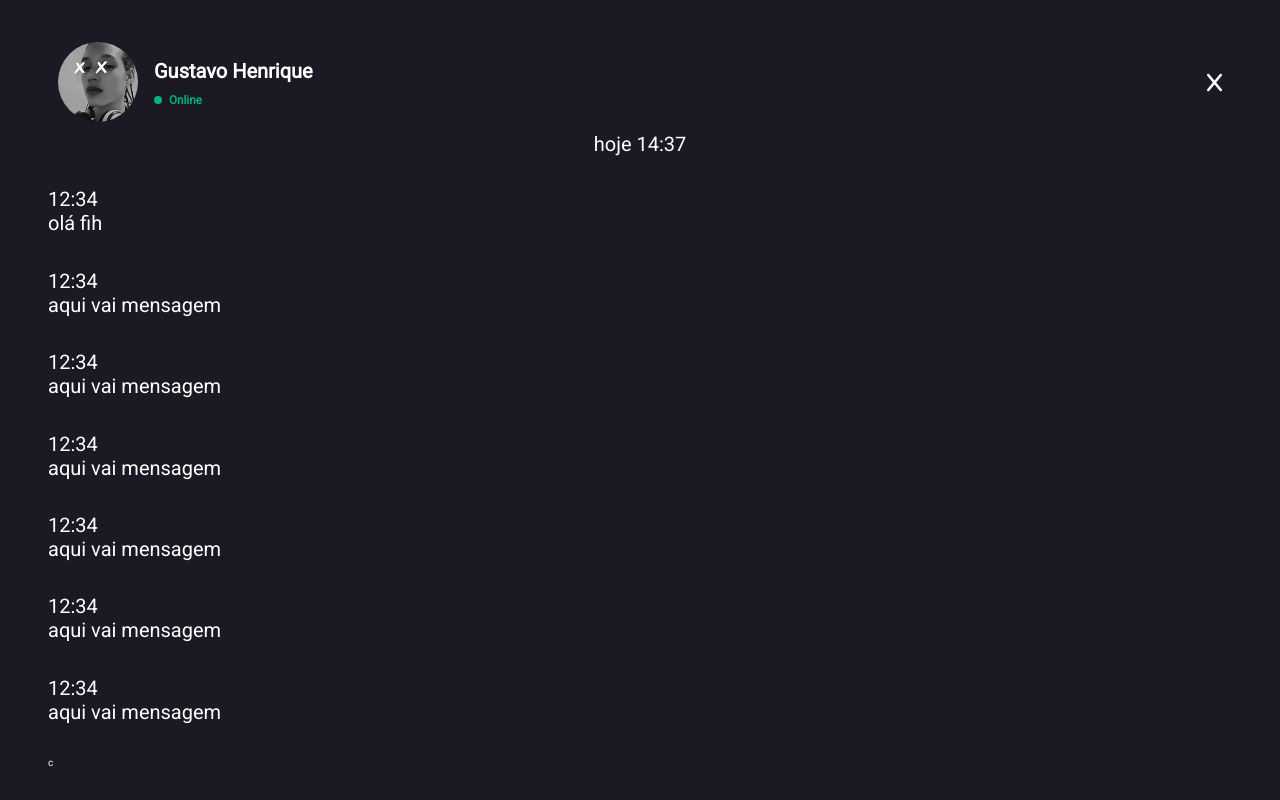
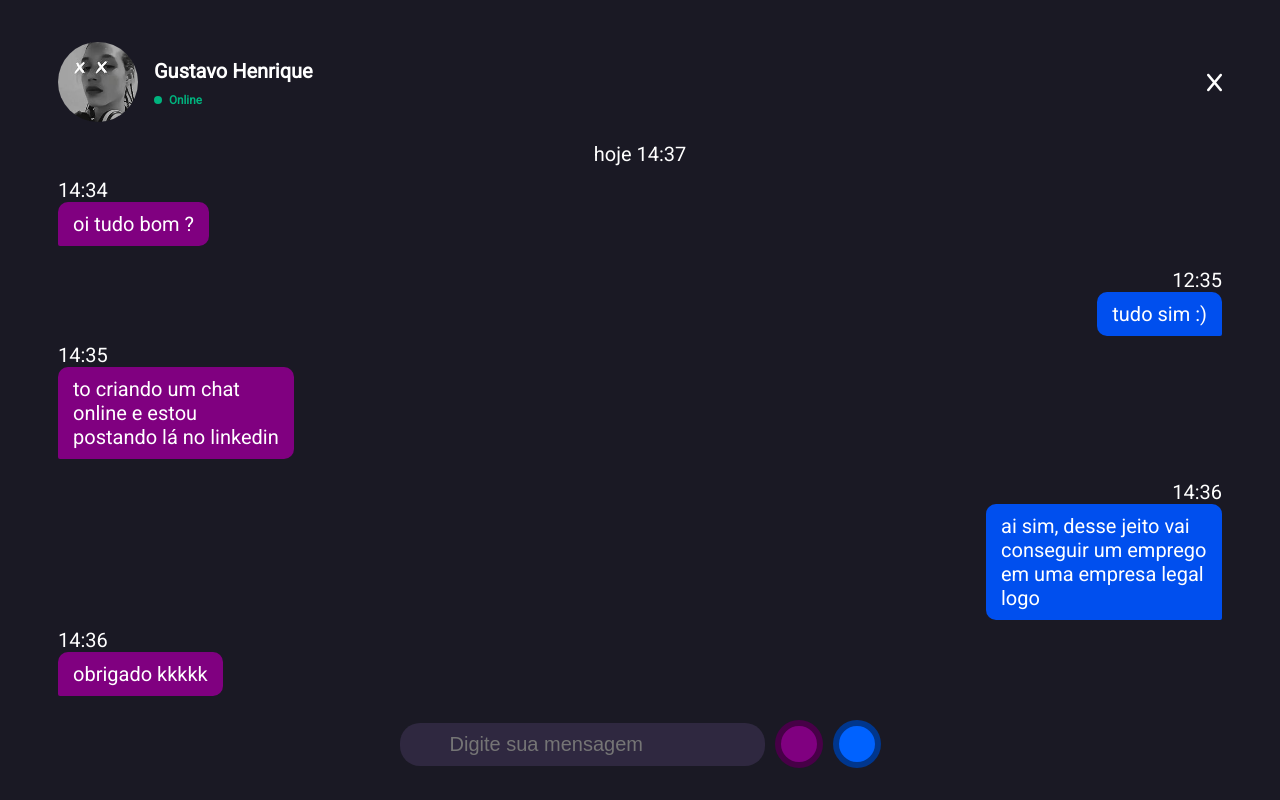
Before and after one commit to GustavoHLaurindo/chat-online, a plain HTML site: page index.html in a window 1280 px wide. Drawn offline with Linux system fonts and the light colour scheme.

Commit message:
termino da parte de design começo do javascript

```diff
--- a/index.html
+++ b/index.html
@@ -32,36 +32,40 @@
         <div id="chat">
             <span id="ultima-vez">hoje 14:37</span>
 
-            <div id="mensagem you">
-                <div id="top">12:34</div>
-                <div id="body">olá fih</div>
+            <div class="mensagem you">
+                <div class="top">14:34</div>
+                <div class="body">oi tudo bom ?</div>
             </div>
-            <div id="mensagem i">
-                <div id="top">12:34</div>
-                <div id="body">aqui vai mensagem</div>
+            <div class="mensagem i">
+                <div class="top">12:35</div>
+                <div class="body">tudo sim :)</div>
             </div>
-            <div id="mensagem you">
-                <div id="top">12:34</div>
-                <div id="body">aqui vai mensagem</div>
+            <div class="mensagem you">
+                <div class="top">14:35</div>
+                <div class="body">to criando um chat online e estou postando lá no linkedin</div>
             </div>
-            <div id="mensagem i">
-                <div id="top">12:34</div>
-                <div id="body">aqui vai mensagem</div>
+            <div class="mensagem i">
+                <div class="top">14:36</div>
+                <div class="body">ai sim, desse jeito vai conseguir um emprego em uma empresa legal logo</div>
             </div>
-            <div id="mensagem i">
-                <div id="top">12:34</div>
-                <div id="body">aqui vai mensagem</div>
+            <div class="mensagem you">
+                <div class="top">14:36</div>
+                <div class="body">obrigado kkkkk</div>
             </div>
-            <div id="mensagem you">
-                <div id="top">12:34</div>
-                <div id="body">aqui vai mensagem</div>
-            </div>
-            <div id="mensagem i">
-                <div id="top">12:34</div>
-                <div id="body">aqui vai mensagem</div>
+
+
+
+        </div>
+        <div id="bottom-input">
+
+            <input type="text" name="mensagem" id="mensagem-input" placeholder="Digite sua mensagem">
+            <div id="circles">
+                <div class="circle-i"></div>
+                <div class="circle-you"></div>
             </div>
         </div>
-        <div id="bottom-input">c</div>
+
     </div>
+    <script src="mensagem.js"></script>
 </body>
 </html>
--- /dev/null
+++ b/mensagem.js
@@ -0,0 +1,4 @@
+chat = document.getElementById("chat")
+mensagem_purple = document.getElementsByClassName("circle-i")
+mensagem_blue = document.getElementsByClassName("circle-you")
+mensagem_purple.add
--- a/style.css
+++ b/style.css
@@ -66,13 +66,78 @@ body{
 }
 #chat{
    display: grid;
+   padding: 10px;
    overflow-y: scroll;
    font-size: 2rem;
-
+}
+#chat::-webkit-scrollbar-thumb{
+    background-color: #2a2638;
+    border-radius: 10px;
 
 }
+#chat::-webkit-scrollbar{
+    border-radius: 10px;
+    background-color: #3e3e45;
+}
+.chat::-webkit-scrollbar-thumb:hover {
+    background-color: #3b3b43;
+  }
 #ultima-vez{
     text-align: center;
     line-height: 20px;
 
 }
+.body{
+    background-color: purple;
+    padding: 10px 15px;
+    width: fit-content;
+    max-width: 236px;
+    word-break: break-word;
+    border-radius: 10px 10px 10px 2px;
+}
+.mensagem.i{
+    display: flex;
+    justify-content:center;
+    align-items: end;
+    flex-direction: column;
+}
+
+
+.i .body{
+    background-color: rgb(0, 79, 238);
+    border-radius: 10px 10px 2px 10px;
+
+}
+#bottom-input{
+    display: flex;
+    justify-content: center;
+    align-items: center;
+    gap: 10px;
+}
+.circle-i,.circle-you{
+    padding: 18px;
+    border-radius: 50%;
+    cursor: pointer;
+    border: 6px solid rgba(0, 0, 0, 0.447);
+}
+.circle-i{
+    background-color: purple;
+}
+.circle-you{
+    background-color: rgb(0, 98, 255);
+}
+#circles{
+    display: flex;
+    gap: 10px;
+}
+#mensagem-input{
+    padding:10px 50px;
+    border-radius: 20px;
+    border: none;
+    font-size: 2em;
+    background-color: #2f2840;
+    color: white;
+}
+#mensagem-input:focus{
+    outline: none;
+}
```
